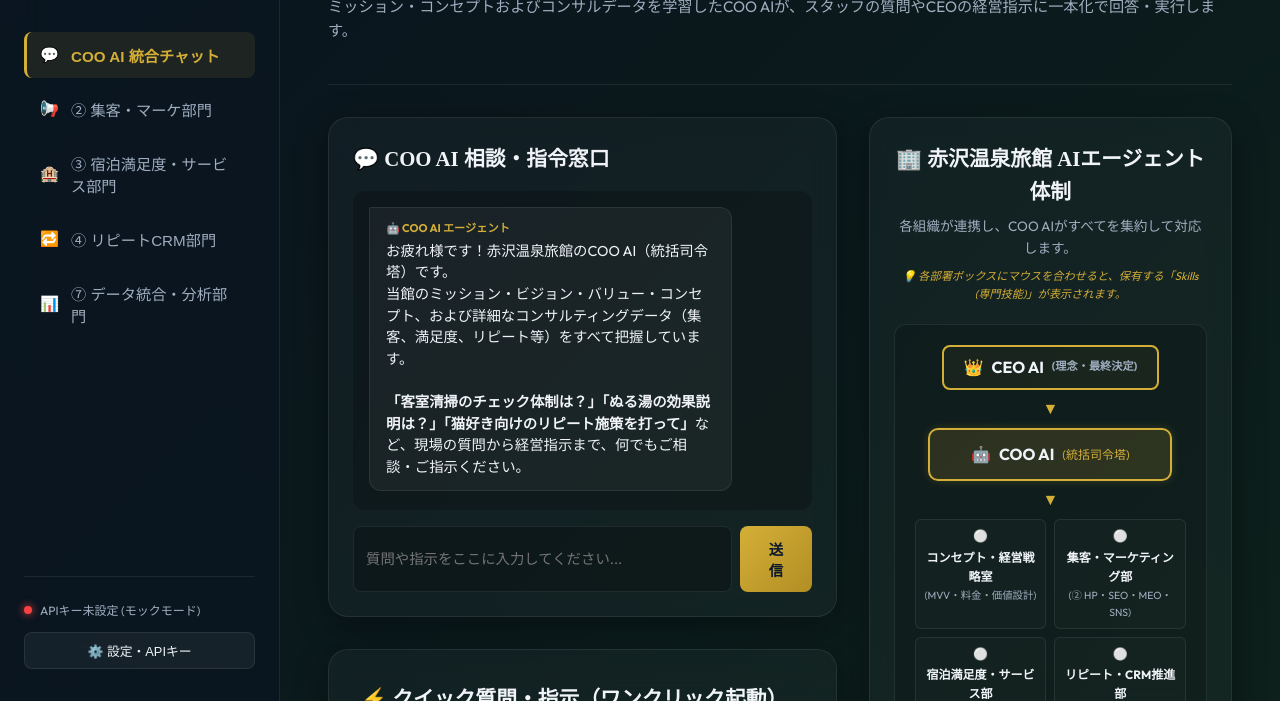
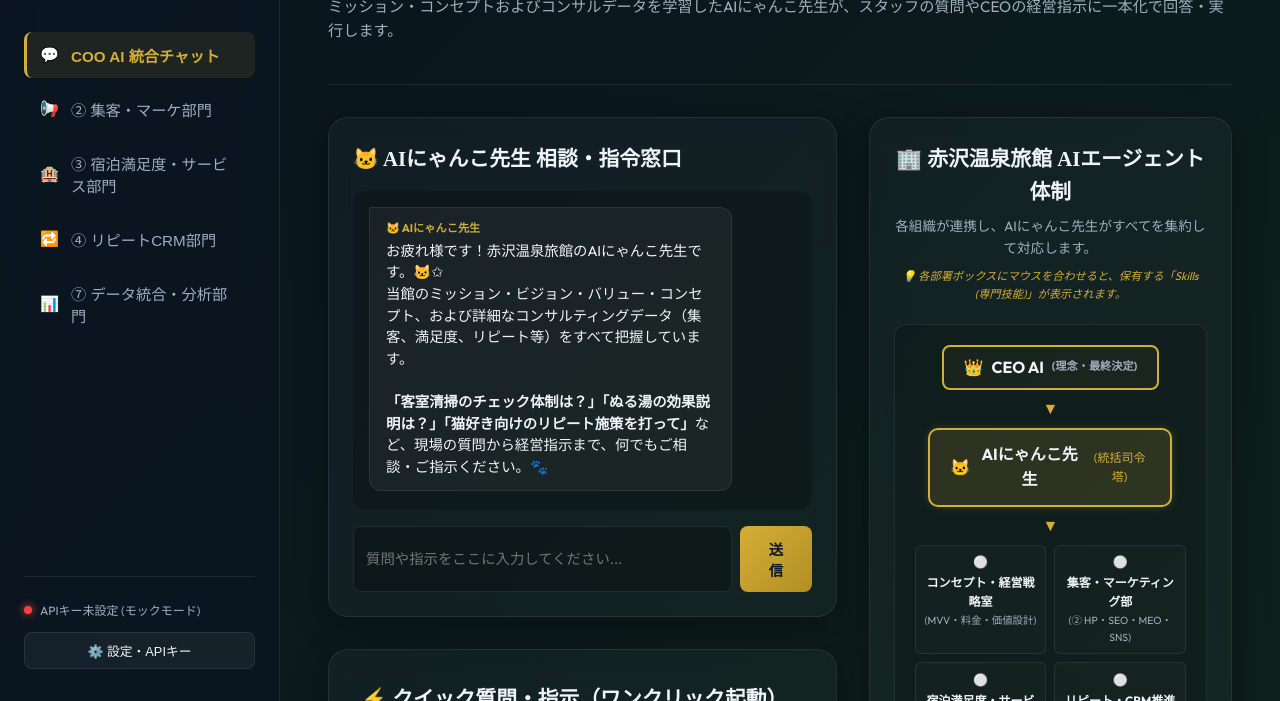
Before and after one commit to kaoriishige/akasawa, a website: page index.html in a window 1280 px wide. Shown: the part 99-800 px from the top of the page. Drawn offline with Linux system fonts and the light colour scheme; no server answers.

Commit message:
feat: COO AI の表示名を「AIにゃんこ先生」に全面変更

```diff
--- a/app.js
+++ b/app.js
@@ -462,7 +462,7 @@ function addChatBubble(text, sender) {
   bubble.className = `chat-bubble ${sender}-bubble`;
   const meta = document.createElement("div");
   meta.className = "bubble-meta";
-  meta.innerText = sender === "agent" ? "🤖 COO AI エージェント" : "👤 ユーザー (スタッフ/経営者)";
+  meta.innerText = sender === "agent" ? "🐱 AIにゃんこ先生" : "👤 ユーザー (スタッフ/経営者)";
   const body = document.createElement("div");
   body.className = "bubble-text";
 
--- a/index.html
+++ b/index.html
@@ -58,8 +58,8 @@
       <!-- ==================== TAB 1: COO AI INTEGRATED CHAT ==================== -->
       <section id="tab-ceo-copilot" class="tab-content active">
         <div class="tab-header">
-          <h2>💬 COO AI 統合チャット（赤沢温泉旅館 司令塔）</h2>
-          <p>ミッション・コンセプトおよびコンサルデータを学習したCOO AIが、スタッフの質問やCEOの経営指示に一本化で回答・実行します。</p>
+          <h2>💬 🐱 AIにゃんこ先生 統合チャット（赤沢温泉旅館 司令塔）</h2>
+          <p>ミッション・コンセプトおよびコンサルデータを学習したAIにゃんこ先生が、スタッフの質問やCEOの経営指示に一本化で回答・実行します。</p>
         </div>
 
         <div class="dashboard-grid">
@@ -67,14 +67,14 @@
           <div class="left-column">
             <!-- チャットコンソール -->
             <div class="card chat-card" style="display: flex; flex-direction: column; height: 500px; padding: 1.5rem;">
-              <h3 style="margin-bottom: 1rem;">💬 COO AI 相談・指令窓口</h3>
+              <h3 style="margin-bottom: 1rem;">🐱 AIにゃんこ先生 相談・指令窓口</h3>
               <div class="chat-messages-container" id="coo-chat-messages" style="flex-grow: 1; overflow-y: auto; background: rgba(0,0,0,0.2); border-radius: 12px; padding: 1rem; margin-bottom: 1rem; display: flex; flex-direction: column; gap: 1rem;">
                 <div class="chat-bubble agent-bubble">
-                  <div class="bubble-meta">🤖 COO AI エージェント</div>
+                  <div class="bubble-meta">🐱 AIにゃんこ先生</div>
                   <div class="bubble-text">
-                    お疲れ様です！赤沢温泉旅館のCOO AI（統括司令塔）です。<br>
+                    お疲れ様です！赤沢温泉旅館のAIにゃんこ先生です。🐱✩<br>
                     当館のミッション・ビジョン・バリュー・コンセプト、および詳細なコンサルティングデータ（集客、満足度、リピート等）をすべて把握しています。<br><br>
-                    <strong>「客室清掃のチェック体制は？」「ぬる湯の効果説明は？」「猫好き向けのリピート施策を打って」</strong>など、現場の質問から経営指示まで、何でもご相談・ご指示ください。
+                    <strong>「客室清掃のチェック体制は？」「ぬる湯の効果説明は？」「猫好き向けのリピート施策を打って」</strong>など、現場の質問から経営指示まで、何でもご相談・ご指示ください。🐾
                   </div>
                 </div>
               </div>
@@ -122,7 +122,7 @@
             <!-- エージェント体制図 -->
             <div class="card agent-network-card" style="padding: 1.5rem; text-align: center; position: relative;">
               <h3>🏢 赤沢温泉旅館 AIエージェント体制</h3>
-              <p class="card-subtitle" style="margin-bottom: 0.5rem;">各組織が連携し、COO AIがすべてを集約して対応します。</p>
+              <p class="card-subtitle" style="margin-bottom: 0.5rem;">各組織が連携し、AIにゃんこ先生がすべてを集約して対応します。</p>
               <p style="font-size: 0.7rem; color: var(--primary); margin-bottom: 1.25rem; font-style: italic;">💡 各部署ボックスにマウスを合わせると、保有する「Skills (専門技能)」が表示されます。</p>
 
               <div class="agent-network-container" style="display: flex; flex-direction: column; align-items: center; gap: 0.5rem; background: rgba(0,0,0,0.15); border-radius: 12px; padding: 1.25rem; border: 1px solid var(--card-border);">
@@ -144,10 +144,10 @@
 
                 <!-- COO Node -->
                 <div class="agent-node node-coo" id="agent-node-coo" style="background: rgba(212,175,55,0.15); border: 2px solid var(--primary); padding: 0.75rem 1.25rem; border-radius: 10px; font-weight: bold; width: 90%; display: flex; align-items: center; justify-content: center; gap: 0.5rem; box-shadow: 0 0 10px rgba(212,175,55,0.2); transition: var(--transition); position: relative; cursor: pointer;">
-                  <span>🤖</span> <strong>COO AI</strong> <span style="font-size:0.75rem; color:var(--primary); font-weight:normal;">(統括司令塔)</span>
+                  <span>🐱</span> <strong>AIにゃんこ先生</strong> <span style="font-size:0.75rem; color:var(--primary); font-weight:normal;">(統括司令塔)</span>
 
                   <div class="skills-tooltip">
-                    <h4>🤖 COO AI 保有 Skills</h4>
+                    <h4>🐱 AIにゃんこ先生 保有 Skills</h4>
                     <ul>
                       <li>🌿 経営指示のタスク自動分解・設計</li>
                       <li>🤝 各組織エージェントの統率・連携制御</li>
```
